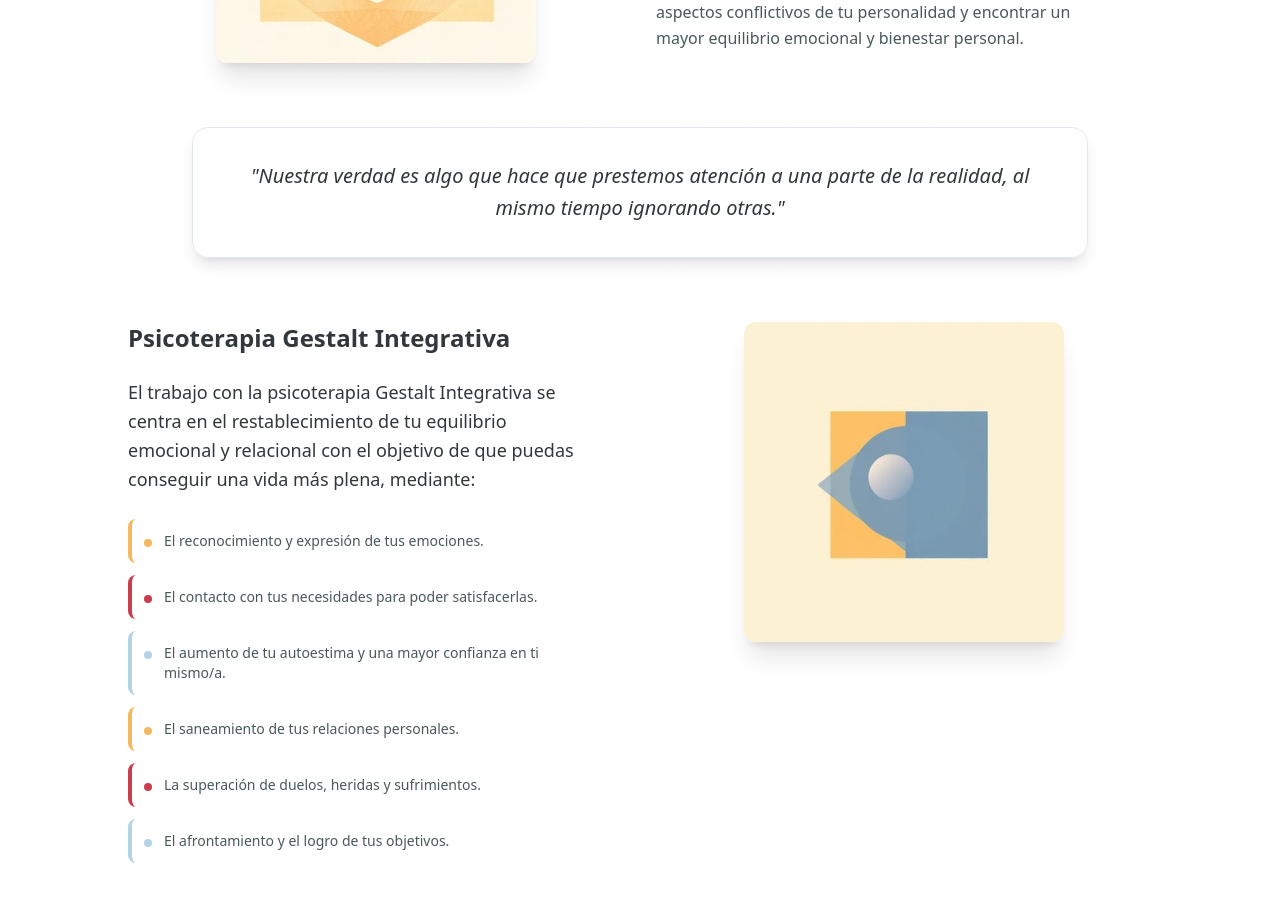
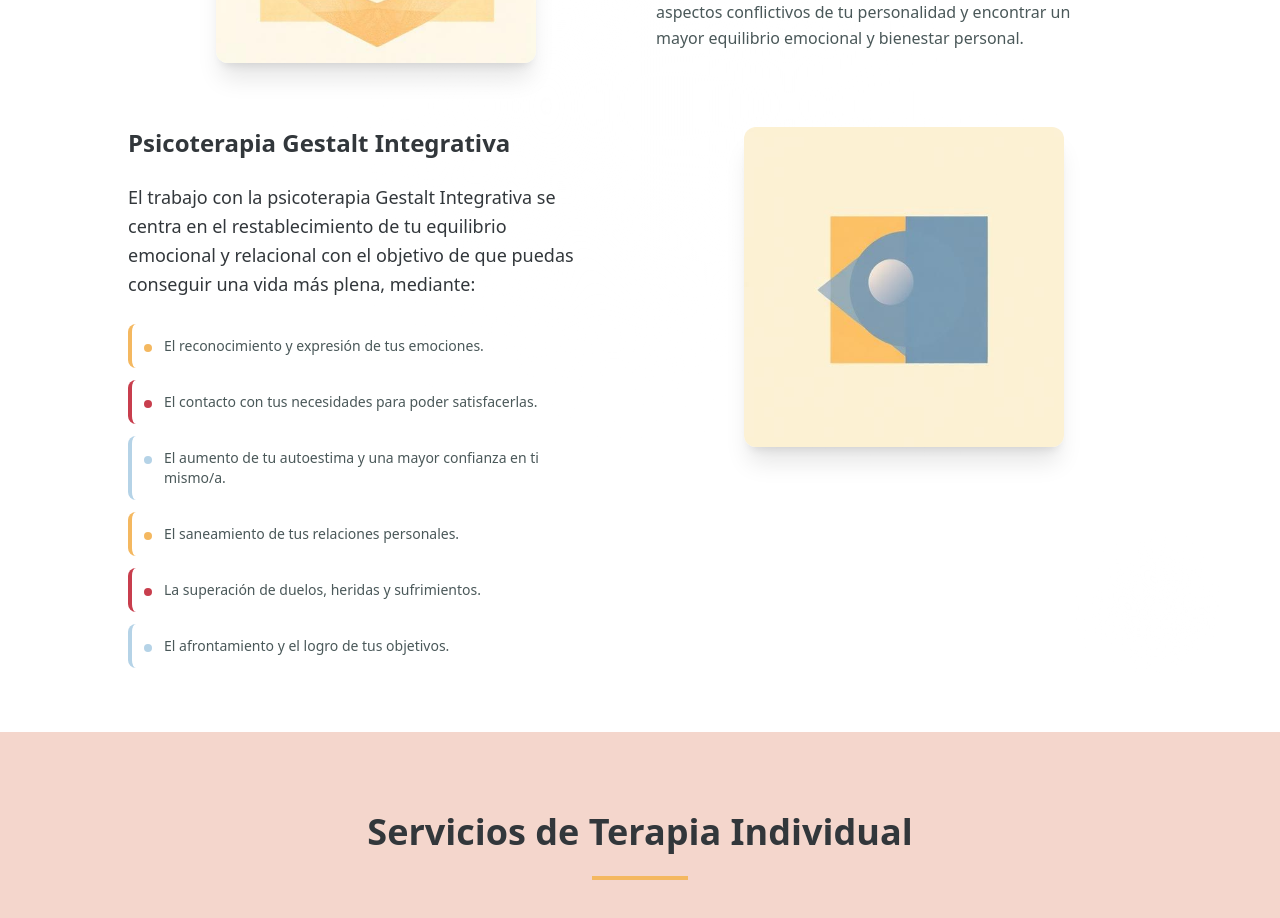
Before and after one commit to NicolauGT/zareak.com, a React (Vite) app: page / in a window 1280 px wide. Shown: the part 1320-2238 px from the top of the page. Built offline with nearby package versions, Linux system fonts and the light colour scheme.

Commit message:
Visual edit in Lovable
Edited UI in Lovable

```diff
--- a/src/components/About.tsx
+++ b/src/components/About.tsx
@@ -42,11 +42,7 @@ const About = () => {
 
           {/* Cita destacada */}
           <div className="max-w-4xl mx-auto">
-            <div className="bg-white/80 backdrop-blur-sm p-8 rounded-2xl shadow-lg border border-golden/20">
-              <blockquote className="text-xl text-dark-gray text-center italic leading-relaxed">
-                "Nuestra verdad es algo que hace que prestemos atención a una parte de la realidad, al mismo tiempo ignorando otras."
-              </blockquote>
-            </div>
+
           </div>
 
           {/* Segunda sección - Texto izquierda, imagen derecha */}
```
